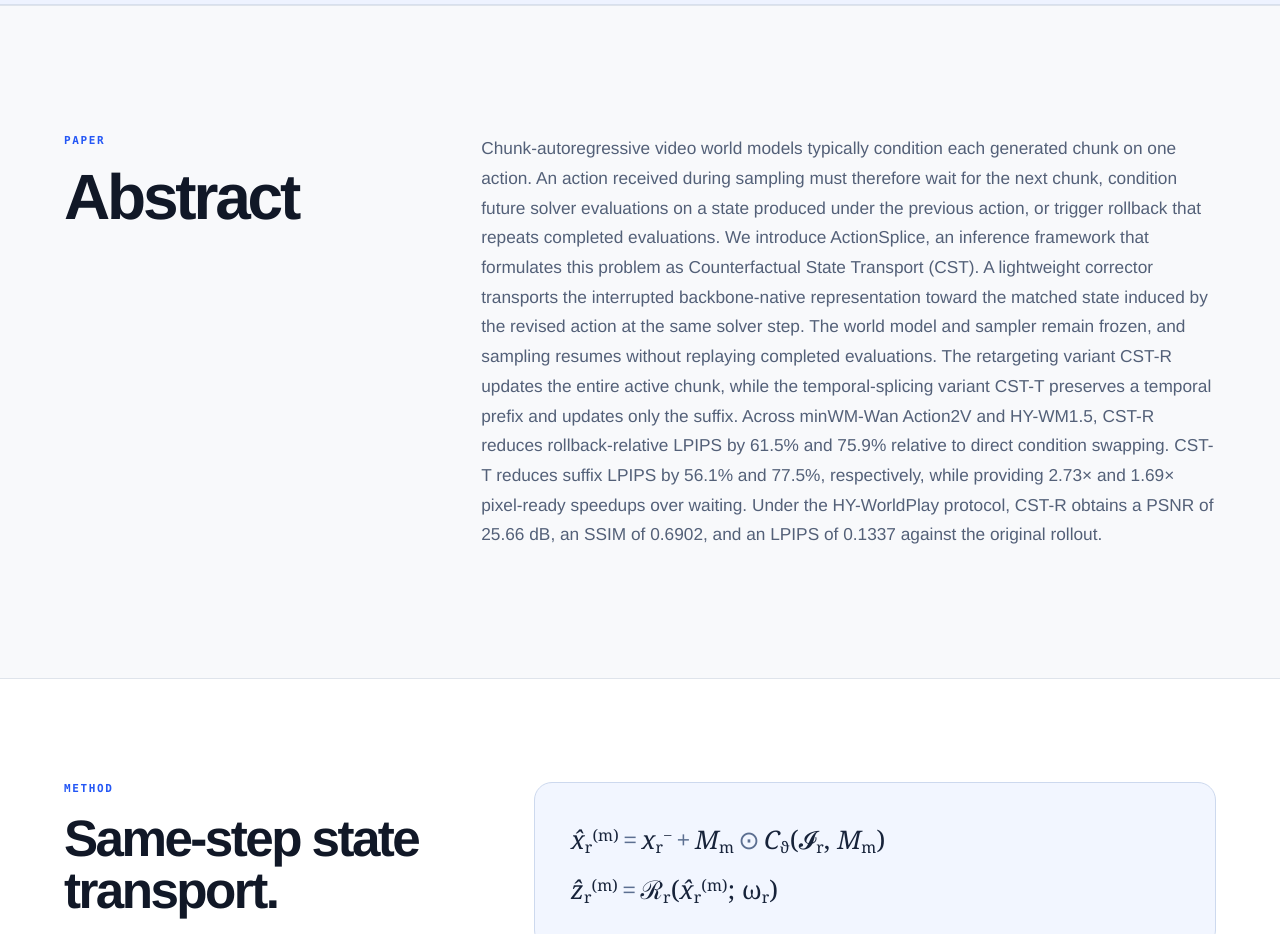
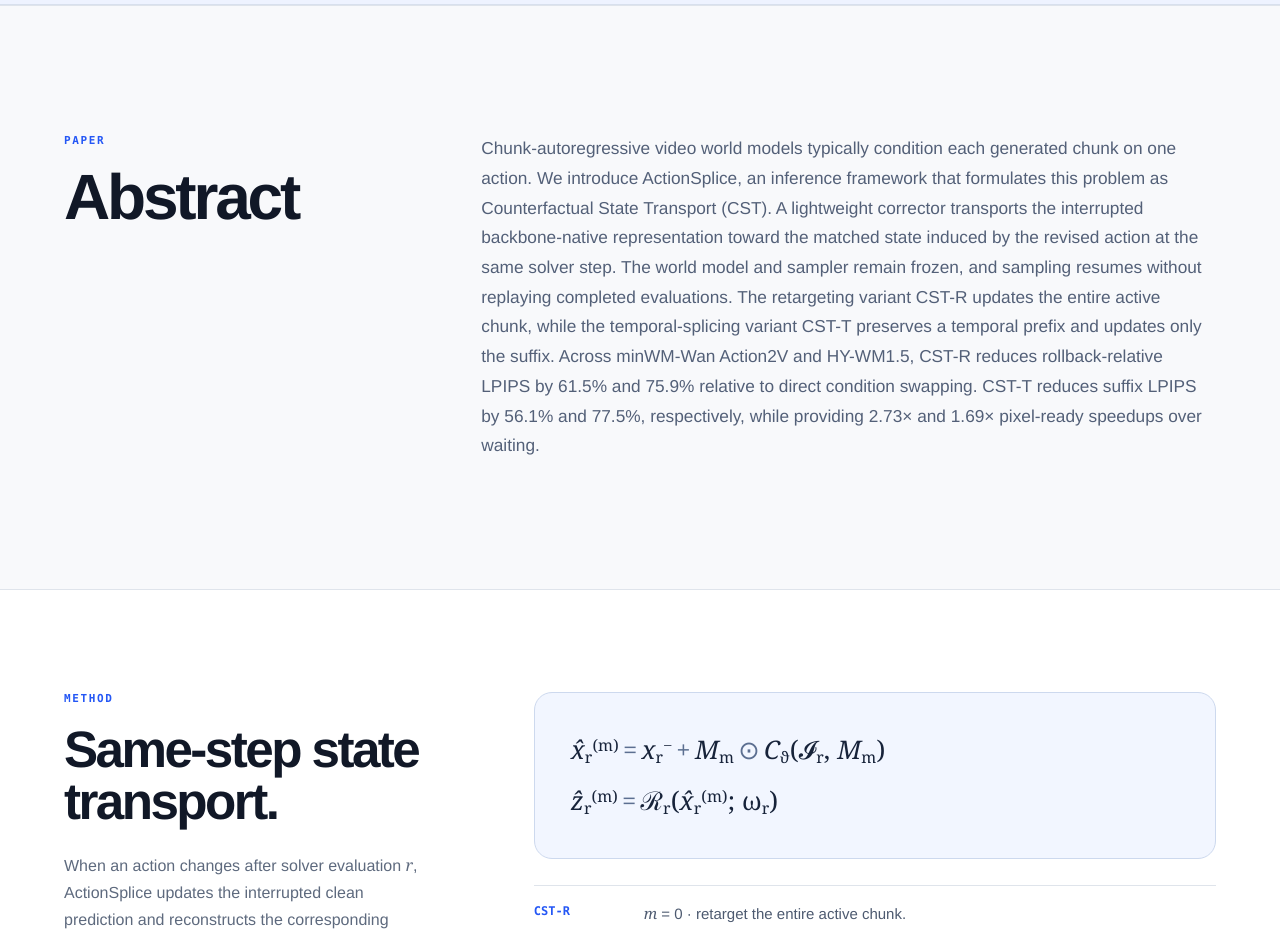
Before and after one commit to PardisTaghavi/actionsplice-website, a Next.js app: page / in a window 1280 px wide. Shown: the part 1040-1974 px from the top of the page. Built offline with nearby package versions, Linux system fonts and the light colour scheme; no server answers.

Commit message:
Shorten website abstract

```diff
--- a/app/page.tsx
+++ b/app/page.tsx
@@ -118,19 +118,15 @@ export default function Home() {
             <h2 id="abstract-title">Abstract</h2>
           </div>
           <p>
-            Chunk-autoregressive video world models typically condition each generated chunk on one action. An
-            action received during sampling must therefore wait for the next chunk, condition future solver
-            evaluations on a state produced under the previous action, or trigger rollback that repeats completed
-            evaluations. We introduce ActionSplice, an inference framework that formulates this problem as
-            Counterfactual State Transport (CST). A lightweight corrector transports the interrupted backbone-native
-            representation toward the matched state induced by the revised action at the same solver step. The world
-            model and sampler remain frozen, and sampling resumes without replaying completed evaluations. The
-            retargeting variant CST-R updates the entire active chunk, while the temporal-splicing variant CST-T
-            preserves a temporal prefix and updates only the suffix. Across minWM-Wan Action2V and HY-WM1.5, CST-R
-            reduces rollback-relative LPIPS by 61.5% and 75.9% relative to direct condition swapping. CST-T reduces
-            suffix LPIPS by 56.1% and 77.5%, respectively, while providing 2.73× and 1.69× pixel-ready speedups over
-            waiting. Under the HY-WorldPlay protocol, CST-R obtains a PSNR of 25.66 dB, an SSIM of 0.6902, and an LPIPS
-            of 0.1337 against the original rollout.
+            Chunk-autoregressive video world models typically condition each generated chunk on one action. We
+            introduce ActionSplice, an inference framework that formulates this problem as Counterfactual State
+            Transport (CST). A lightweight corrector transports the interrupted backbone-native representation toward
+            the matched state induced by the revised action at the same solver step. The world model and sampler remain
+            frozen, and sampling resumes without replaying completed evaluations. The retargeting variant CST-R updates
+            the entire active chunk, while the temporal-splicing variant CST-T preserves a temporal prefix and updates
+            only the suffix. Across minWM-Wan Action2V and HY-WM1.5, CST-R reduces rollback-relative LPIPS by 61.5% and
+            75.9% relative to direct condition swapping. CST-T reduces suffix LPIPS by 56.1% and 77.5%, respectively,
+            while providing 2.73× and 1.69× pixel-ready speedups over waiting.
           </p>
         </div>
       </section>
```
